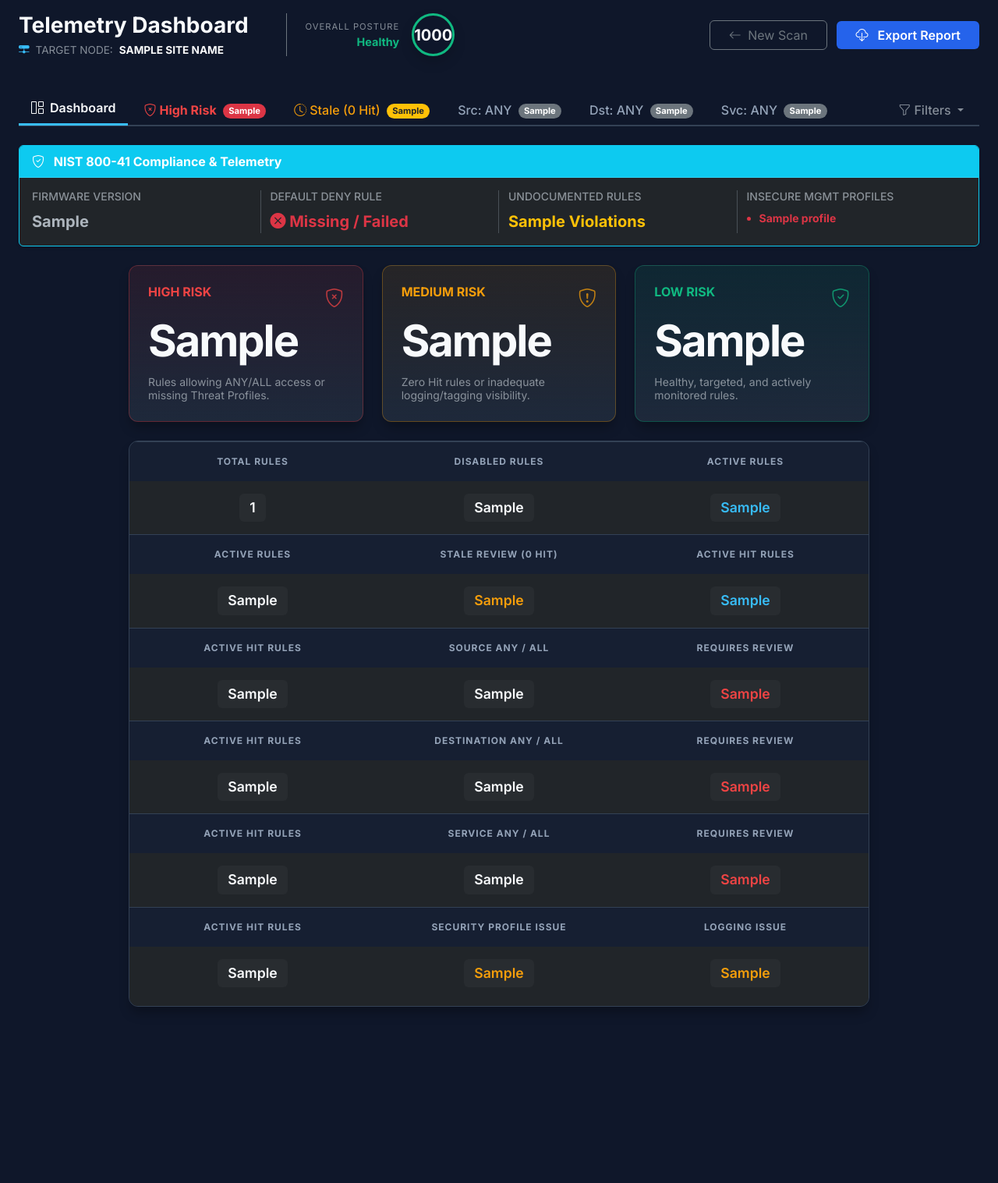
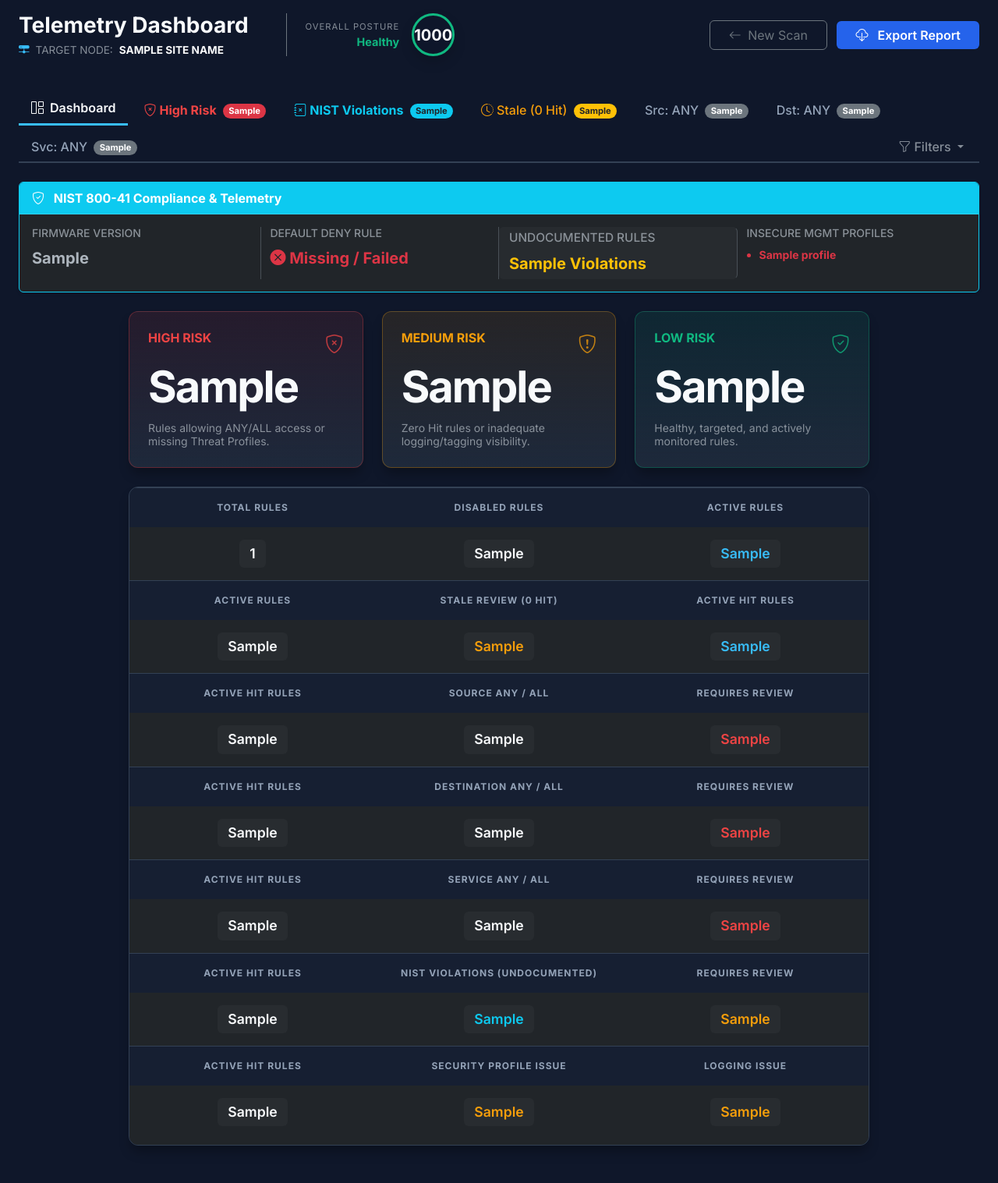
Before and after one commit to Majordean0303/firewall-rule-review, a Flask app: template templates/summary.html in a window 1280 px wide. Shown: the whole page at 78% size. Before the commit the page ends 1291 px from the top, so only its background shows below. Run offline with Flask 3, Linux system fonts and the light colour scheme; the template is opened without the code that fills it: most values are stand-ins (such as "Sample title", 1, 10 or a date in 2020); some libraries are stand-ins or nearby versions.

Commit message:
nist button linked to the table and table added in gui

```diff
--- a/templates/summary.html
+++ b/templates/summary.html
@@ -156,6 +156,12 @@
                 </button>
             </li>
             <li class="nav-item">
+                <button class="nav-link px-3 pb-2" id="nist-tab" type="button" onclick="switchTab('nist')">
+                    <span class="text-info fw-bold"><i class="bi bi-journal-x me-1"></i>NIST Violations</span>
+                    <span class="badge bg-info text-dark rounded-pill ms-1">{{ metrics.undocumented_rules }}</span>
+                </button>
+            </li>
+            <li class="nav-item">
                 <button class="nav-link px-3 pb-2" id="zero-tab" type="button" onclick="switchTab('zero')">
                     <span class="text-warning-custom"><i class="bi bi-clock-history me-1"></i>Stale (0 Hit)</span>
                     <span class="badge bg-warning text-dark rounded-pill ms-1">{{ metrics.zero_hit_rules }}</span>
@@ -220,7 +226,7 @@
                             {% endif %}
                         </div>
 
-                        <div class="col-md-3 border-end">
+                        <div class="col-md-3 border-end clickable-metric" onclick="switchTab('nist')">
                             <h6 class="text-muted small text-uppercase">Undocumented Rules</h6>
                             {% if metrics.undocumented_rules == 0 %}
                                 <span class="fs-5 fw-bold text-success">0 Violations</span>
@@ -228,7 +234,6 @@
                                 <span class="fs-5 fw-bold text-warning">{{ metrics.undocumented_rules }} Violations</span>
                             {% endif %}
                         </div>
-
                         <div class="col-md-3">
                             <h6 class="text-muted small text-uppercase">Insecure Mgmt Profiles</h6>
                             {% if web_data.nist.insecure_mgt_profiles|length > 0 %}
@@ -337,7 +342,16 @@
                                             <span class="clickable-metric text-danger-custom" onclick="switchTab('srv')">{{ metrics.service_any }}</span>
                                         </td>
                                     </tr>
-
+                                    <tr class="dashboard-header-row">
+                                        <th>Active Hit Rules</th><th>NIST Violations (Undocumented)</th><th>Requires Review</th>
+                                    </tr>
+                                    <tr>
+                                        <td><span class="clickable-metric" onclick="switchTab('active-hit')">{{ metrics.active_hit_rules }}</span></td>
+                                        <td><span class="clickable-metric text-info" onclick="switchTab('nist')">{{ metrics.undocumented_rules }}</span></td>
+                                        <td class="px-5">
+                                            <span class="clickable-metric text-warning-custom" onclick="switchTab('nist')">{{ metrics.undocumented_rules }}</span>
+                                        </td>
+                                    </tr>
                                     <tr class="dashboard-header-row">
                                         <th>Active Hit Rules</th><th>Security Profile Issue</th><th>Logging Issue</th>
                                     </tr>
@@ -364,7 +378,7 @@
                 <div class="table-responsive">
                     <table class="table table-dark data-table w-100 m-0">
                         <thead>
-                            <tr><th>Rule Name</th><th>From Zone</th><th>Source Addr</th><th>To Zone</th><th>Dest Addr</th><th>App Layer</th><th>Service/Port</th><th>Action</th></tr>
+                            <tr><th>Rule Name</th><th>From Zone</th><th>Source Addr</th><th>To Zone</th><th>Dest Addr</th><th>App Layer</th><th>Service/Port</th><th>Action</th><th>NIST Doc</th></tr>
                         </thead>
                         <tbody>
                             {% for rule in dataset %}
@@ -383,6 +397,16 @@
                                         <span class="badge" style="background-color: rgba(100, 116, 139, 0.2); color: #94a3b8; border: 1px solid rgba(100, 116, 139, 0.5);">{{ rule['Action'] }}</span>
                                     {% endif %}
                                 </td>
+                                <td class="text-center">
+                                    {% set doc_status = rule.get('NIST Documented', 'N/A') %}
+                                    {% if doc_status == 'Yes' %}
+                                        <span class="text-success fs-5"><i class="bi bi-check-circle"></i></span>
+                                    {% elif doc_status == 'No' %}
+                                        <span class="text-danger fs-5"><i class="bi bi-x-circle"></i></span>
+                                    {% else %}
+                                        <span class="text-muted">-</span>
+                                    {% endif %}
+                                </td>
                             </tr>
                             {% endfor %}
                         </tbody>
@@ -394,7 +418,7 @@
             {{ render_rule_table(web_data.high_risk, 'high-risk', 'High Risk Rules (Broad Access)') }}
             {{ render_rule_table(web_data.med_risk, 'med-risk', 'Medium Risk Rules (Configuration Flags)') }}
             {{ render_rule_table(web_data.low_risk, 'low-risk', 'Low Risk Rules (Targeted & Healthy)') }}
-
+            {{ render_rule_table(web_data.undocumented, 'nist', 'NIST 800-41 Violations (Undocumented Rules)') }}
             {{ render_rule_table(web_data.zero_hit, 'zero', 'Stale Rules (Zero Hits Recorded)') }}
             {{ render_rule_table(web_data.source_any, 'src', 'Source Address: ANY / ALL') }}
             {{ render_rule_table(web_data.dest_any, 'dst', 'Destination Address: ANY / ALL') }}
```
